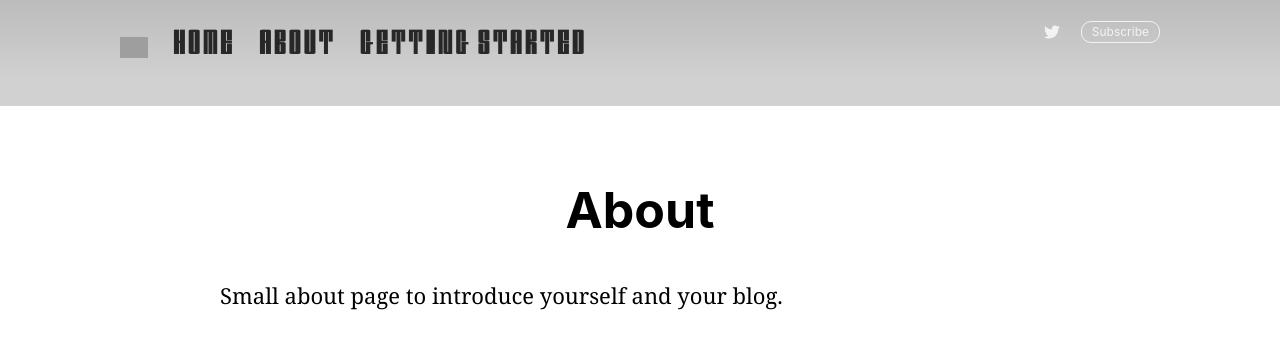
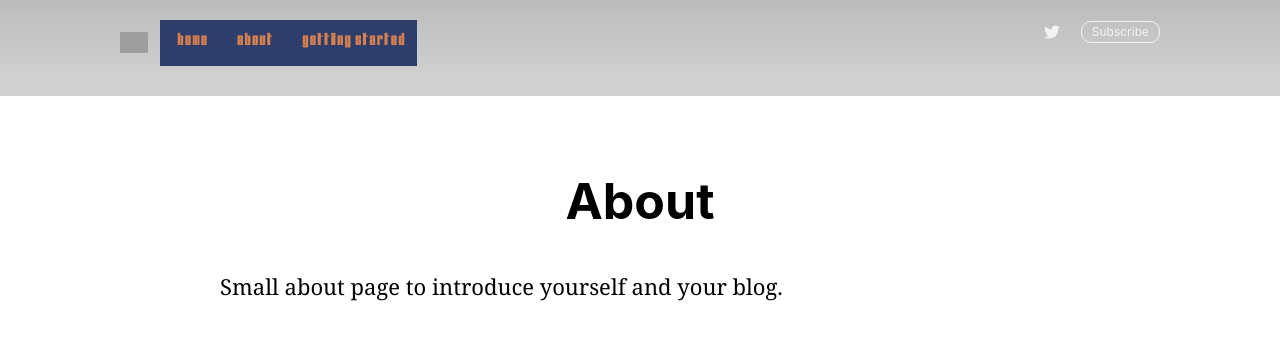
Before and after one commit to arnos-stuff/arnos-stuff.github.io, a Jekyll site: the page built from about/index.md, in a window 1280 px wide. Shown: the top 349 px of the page. Built offline with Jekyll 4.4.1, drawn with Linux system fonts in a browser that asks for light colours; nearby versions of some CDN libraries; some web fonts are replaced; comment, search, counter and statistics services are not loaded; grey boxes are pictures that could not be loaded.

Commit message:
blue boxes

```diff
--- a/assets/css/screen.css
+++ b/assets/css/screen.css
@@ -269,6 +269,7 @@ body {
     align-items: flex-start;
     font-size: 5.2rem;
     max-height: 100%;
+    row-gap: 10px;
     width: auto;
 }
 
@@ -280,7 +281,6 @@ body {
     padding-bottom: 1%;
     font-family: 'OutBack-Stretch', sans-serif;
     font-size: xx-large;
-    color: #000;
 }
 
 /* Site Nav Hack Explanation (above):
@@ -321,10 +321,12 @@ The knock-on effect of this is ugly browser-scroll bars at the bottom, so 80px o
 }
 
 .nav li {
-    display: block;
-    margin: 0;
-    padding: 0;
-    text-transform: uppercase;
+    background-color: #2e3d69;
+    display: block;
+    text-transform: lowercase;
+    font-family: 'OutBack-Stretch', sans-serif;
+    font-size: initial;
+    color: #FF914D;
 }
 
 .nav li a {
```
Also changed, not shown: index.html (line endings or trailing spaces).
